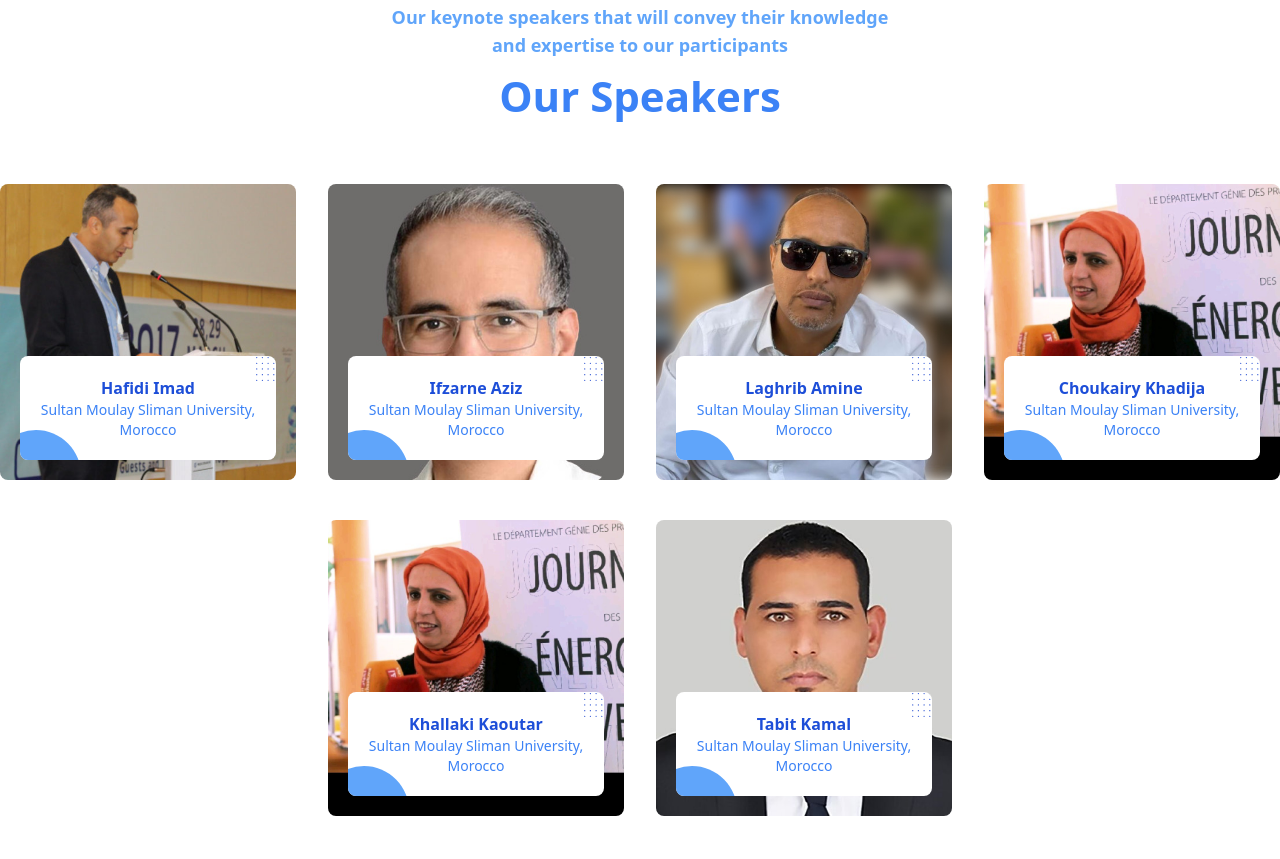
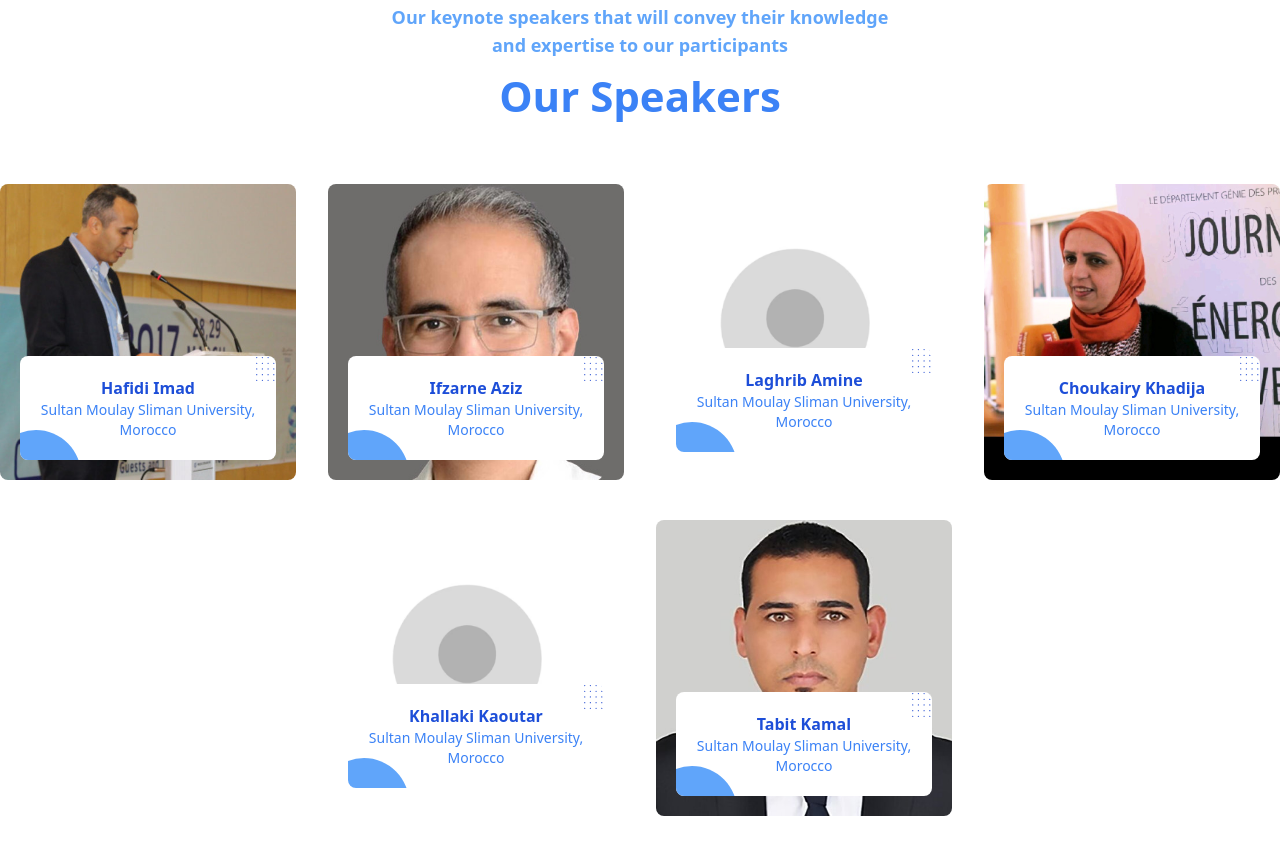
Before and after one commit to Amaki1/jdmsi24, a website: page index.html in a window 1280 px wide. Shown: the part 4677-5536 px from the top of the page. Drawn offline with Linux system fonts and the light colour scheme.

Commit message:
changing pictures

```diff
--- a/index.html
+++ b/index.html
@@ -1419,7 +1419,7 @@
             <div class="mx-auto mb-10 w-full max-w-[370px]">
               <div class="relative overflow-hidden rounded-lg">
                 <img
-                  src="img/speakers/photo_5.jpg"
+                  src="img/speakers/noFace.png"
                   alt="image"
                   class="w-full"
                 />
@@ -1802,7 +1802,7 @@
             <div class="mx-auto mb-10 w-full max-w-[370px]">
               <div class="relative overflow-hidden rounded-lg">
                 <img
-                  src="img/speakers/choukairy.jpg"
+                  src="img/speakers/noFace.png"
                   alt="image"
                   class="w-full"
                 />
```
Also changed, not shown: img/speakers/noFace.png (added).
